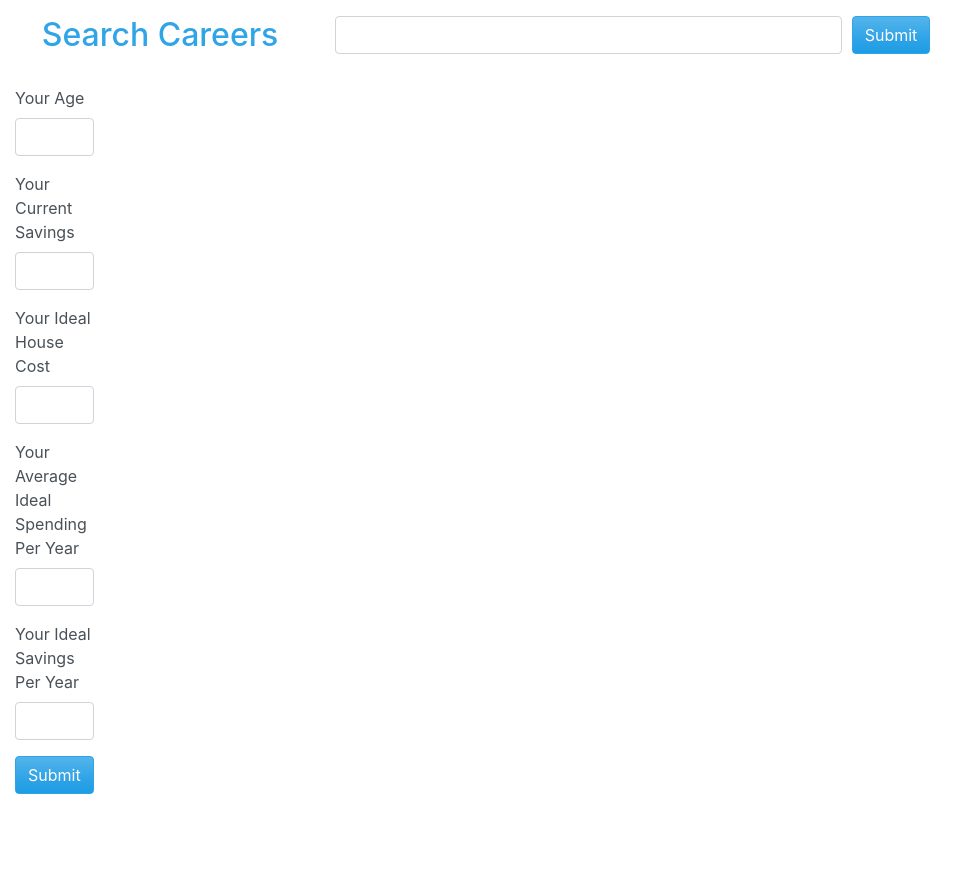
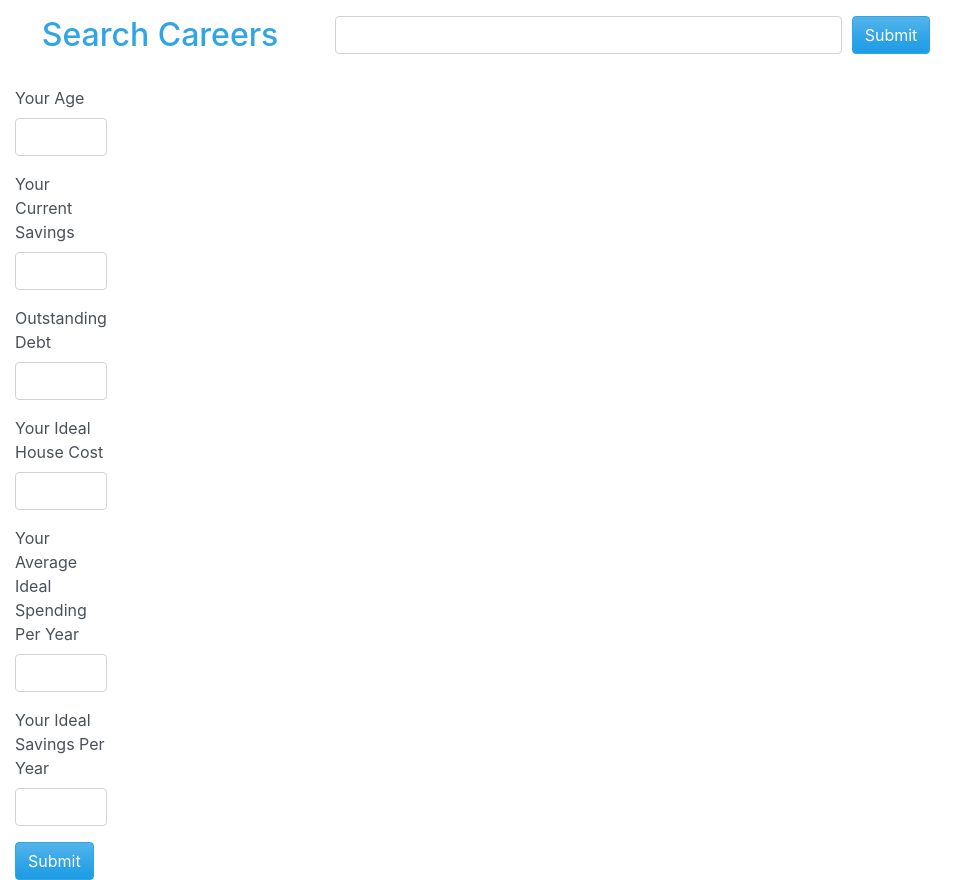
Before and after one commit to ChantalDemissie/dream-life, a React (Create React App) app: page /search in a window 1280 px wide. Shown: the whole page, without its empty margins (0-978 px from the left). Before the commit the page ends 800 px from the top, so only its background shows below. Built offline with nearby package versions, Linux system fonts and the light colour scheme.

Commit message:
added debt feature

```diff
--- a/src/components/SavingsTimeline.js
+++ b/src/components/SavingsTimeline.js
@@ -136,7 +136,7 @@ class SavingsTimeline extends React.Component {
     cuts off at 80 years old
     */
 
-    this.savings = this.props.user.savings;
+    this.savings = this.props.user.savings - this.props.user.outstandingDebt;
 
     this.phase = this.phases.SAVING_FOR_A_HOUSE;
     // create an array of savings until cutoff age
--- a/src/components/WhereIAmForm.js
+++ b/src/components/WhereIAmForm.js
@@ -9,6 +9,7 @@ class WhereIAmForm extends React.Component {
       this.state = {
         age: props.user.age,
         savings: props.user.savings,
+        outstandingDebt: props.user.outstandingDebt,
         houseCost: props.user.houseCost,
         spendingPerYear: props.user.spendingPerYear,
         desiredSavingsIncreasePerYear: props.user.desiredSavingsIncreasePerYear,
@@ -17,6 +18,7 @@ class WhereIAmForm extends React.Component {
       this.state = {
         age: '',
         savings: '',
+        outstandingDebt: '',
         houseCost: '',
         spendingPerYear: '',
         desiredSavingsIncreasePerYear: '',
@@ -42,6 +44,7 @@ class WhereIAmForm extends React.Component {
     const newUser = {
       age: parseInt(this.state.age),
       savings: parseFloat(this.state.savings),
+      outstandingDebt: parseFloat(this.state.outstandingDebt),
       houseCost: parseFloat(this.state.houseCost),
       spendingPerYear: parseFloat(this.state.spendingPerYear),
       desiredSavingsIncreasePerYear: parseFloat(this.state.desiredSavingsIncreasePerYear),
@@ -69,6 +72,16 @@ class WhereIAmForm extends React.Component {
             type="number"
             name="savings"
             value={this.state.savings}
+            onChange={this.handleFormChange}
+          />
+        </Form.Group>
+
+        <Form.Group controlId="userForm">
+          <Form.Label>Outstanding Debt</Form.Label>
+          <Form.Control
+            type="number"
+            name="outstandingDebt"
+            value={this.state.outstandingDebt}
             onChange={this.handleFormChange}
           />
         </Form.Group>
```
